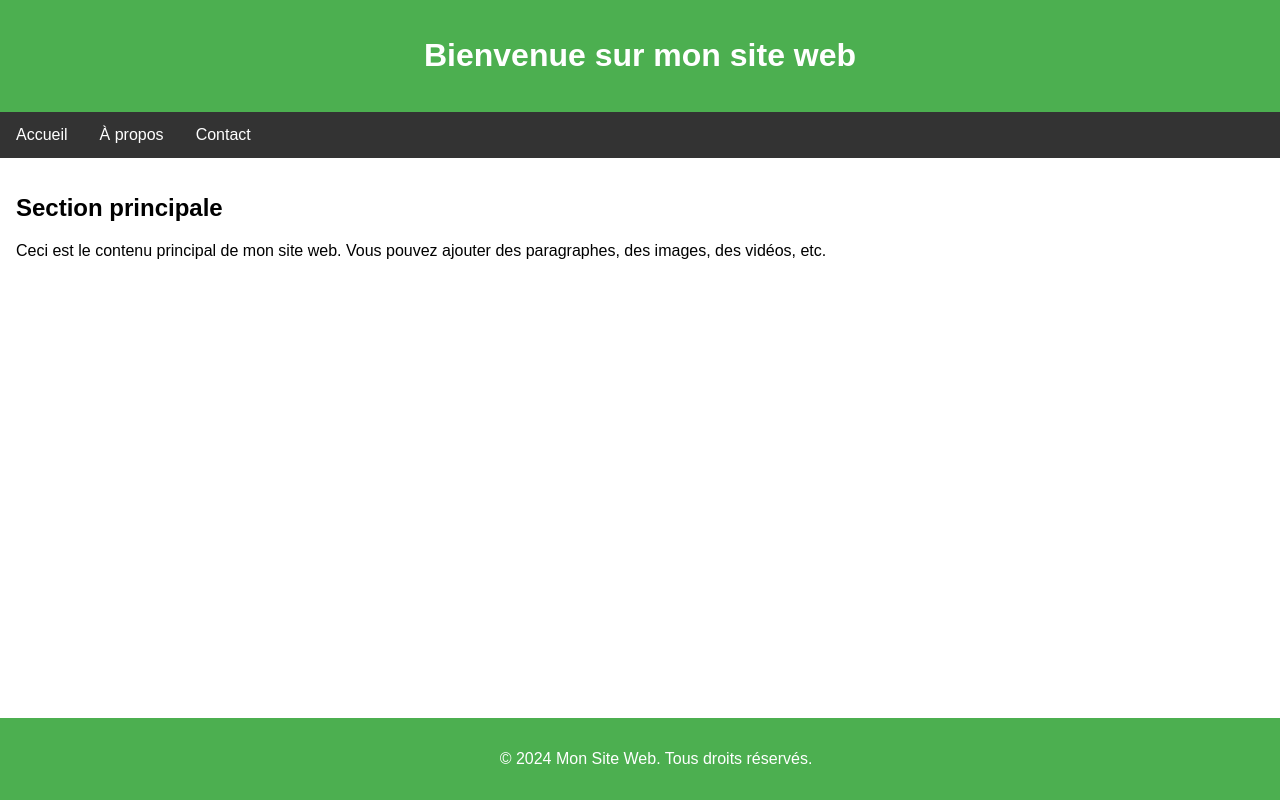
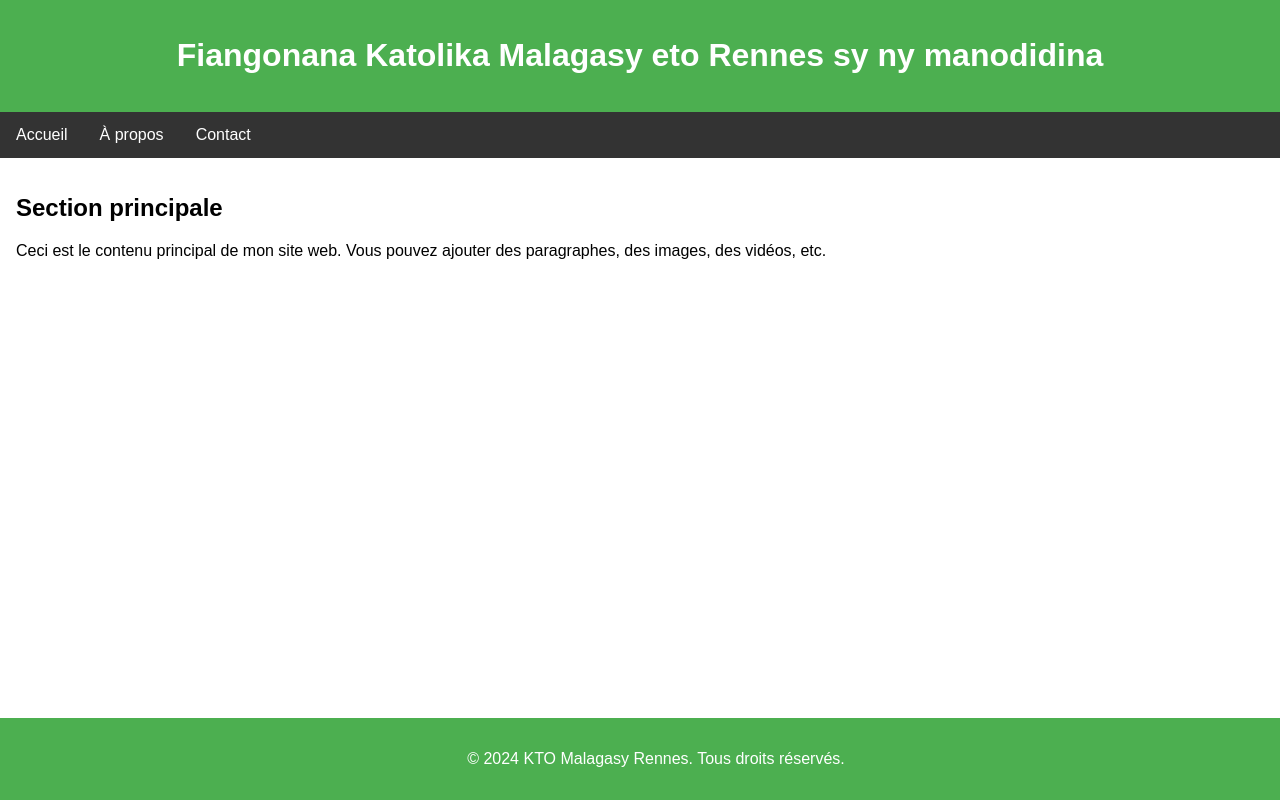
Before and after one commit to KialaVao/test_site-ko, a plain HTML site: page index.html in a window 1280 px wide. Drawn offline with Linux system fonts and the light colour scheme.

Commit message:
Update index.html

```diff
--- a/index.html
+++ b/index.html
@@ -8,7 +8,7 @@
 </head>
 <body>
     <header>
-        <h1>Bienvenue sur mon site web</h1>
+        <h1>Fiangonana Katolika Malagasy eto Rennes sy ny manodidina</h1>
     </header>
     <nav>
         <ul>
@@ -24,7 +24,7 @@
         </section>
     </main>
     <footer>
-        <p>&copy; 2024 Mon Site Web. Tous droits réservés.</p>
+        <p>&copy; 2024 KTO Malagasy Rennes. Tous droits réservés.</p>
     </footer>
 </body>
 </html>
```
